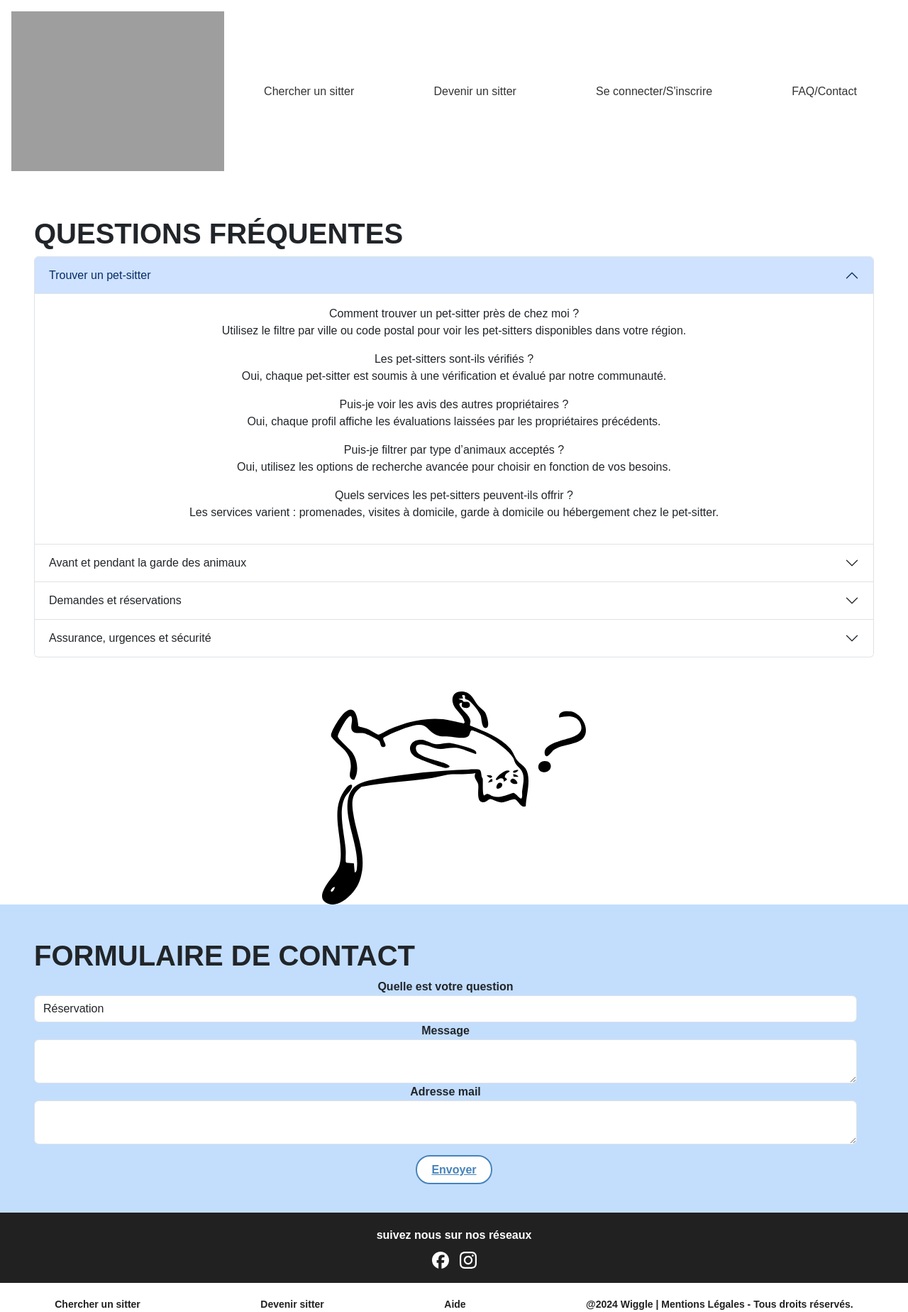
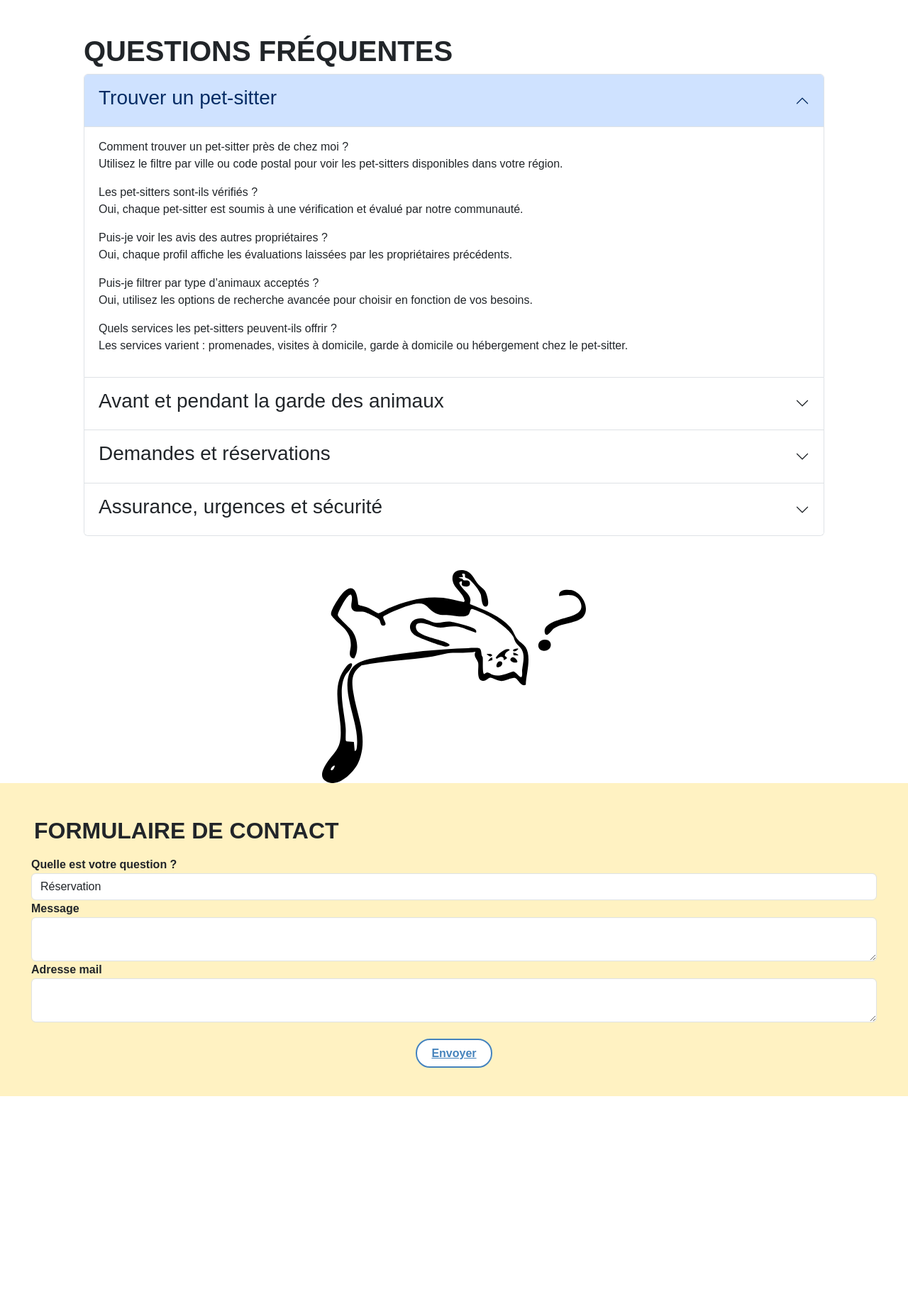
Before and after one commit to adil-hlk/Wiggle, a PHP site: page /faq.html in a window 1280 px wide. Shown: the whole page at 71% size. After the commit the page ends 1544 px from the top, so only its background shows below. Run offline with PHP 8.4, Linux system fonts and the light colour scheme; grey boxes are pictures that could not be loaded.

Commit message:
CSS sur la FAQ

```diff
--- a/assets/style.css
+++ b/assets/style.css
@@ -109,7 +109,7 @@ body {
 
 
 .bg-custom {
-    background-color:rgba(136, 189, 252, 0.5);
+    background-color:#fff2c2;
 
 }
 
--- a/faq.html
+++ b/faq.html
@@ -6,57 +6,21 @@
 <link rel="stylesheet" href="bootstrap/css/bootstrap.min.css">
 <script src="bootstrap/js/bootstrap.bundle.min.js"></script>
 <link rel="stylesheet" href="assets/style.css">
-<script src="bootstrap/js/bootstrap.bundle.min.js"></script>
 <title>FAQ</title>
 </head>
 
-
-
-
-<body>
-  <header>
-    <nav class="navbar">
-        <!-- Logo -->
-        <div class="navbar-logo">
-            <img src="assets/images/logo_chien_chat_V2.svg" alt="logo wiggle">
-        </div>
-
-        <!-- Liens de navigation -->
-        <ul class="nav-links">
-            <li><a href="chercher_sitter.html">Chercher un sitter</a></li>
-            <li><a href="devenir_sitter.html">Devenir un sitter</a></li>
-            <li><a href="#connexion">Se connecter/S'inscrire</a></li>
-            <li><a href="faq.html">FAQ/Contact</a></li>
-        </ul>
-
-        <!-- Menu burger -->
-        <div class="burger-menu" id="burgerMenu">
-            <img src="assets/images/menu-plein.svg" alt="Menu">
-        </div>
-    </nav>
-</header>
-
-<script>
-    const burgerMenu = document.getElementById('burgerMenu');
-    const navLinks = document.querySelector('.nav-links');
-
-    burgerMenu.addEventListener('click', () => {
-        navLinks.classList.toggle('active');
-    });
-</script>
-
 <main>
-<section class="text-center p-5">
+<section class="container p-5">
   <h1 class="text-uppercase fw-bold text-start">QUESTIONS FRÉQUENTES</h1>
 <div class="accordion" id="accordionExample">
     <div class="accordion-item">
       <h2 class="accordion-header">
         <button class="accordion-button" type="button" data-bs-toggle="collapse" data-bs-target="#collapseOne" aria-expanded="true" aria-controls="collapseOne">
-            Trouver un pet-sitter
+            <h3>Trouver un pet-sitter</h3>
         </button>
       </h2>
       <div id="collapseOne" class="accordion-collapse collapse show" data-bs-parent="#accordionExample">
-        <div class="accordion-body">
+        <div class="accordion-body text-start">
             <p>Comment trouver un pet-sitter près de chez moi ?
             <br>Utilisez le filtre par ville ou code postal pour voir les pet-sitters disponibles dans votre région.</p>
             <p>Les pet-sitters sont-ils vérifiés ?
@@ -73,11 +37,11 @@
     <div class="accordion-item">
       <h2 class="accordion-header">
         <button class="accordion-button collapsed" type="button" data-bs-toggle="collapse" data-bs-target="#collapseTwo" aria-expanded="false" aria-controls="collapseTwo">
-            Avant et pendant la garde des animaux
+            <h3>Avant et pendant la garde des animaux</h3>
         </button>
       </h2>
       <div id="collapseTwo" class="accordion-collapse collapse" data-bs-parent="#accordionExample">
-        <div class="accordion-body">
+        <div class="accordion-body text-start">
             <p>Que faire avant de confier mon animal ?
             <br>Discutez avec le pet-sitter pour expliquer les besoins spécifiques de votre animal (alimentation, habitudes, etc.).</p>
             <p>Mon animal a des besoins particuliers, que faire ?
@@ -94,11 +58,11 @@
     <div class="accordion-item">
       <h2 class="accordion-header">
         <button class="accordion-button collapsed" type="button" data-bs-toggle="collapse" data-bs-target="#collapseThree" aria-expanded="false" aria-controls="collapseThree">
-            Demandes et réservations
+            <h3>Demandes et réservations</h3>
         </button>
       </h2>
       <div id="collapseThree" class="accordion-collapse collapse" data-bs-parent="#accordionExample">
-        <div class="accordion-body">
+        <div class="accordion-body text-start">
             <p>Comment réserver un pet-sitter ?
             <br>Envoyez une demande via le profil du pet-sitter et attendez sa confirmation.</p>
             <p>Combien de temps faut-il pour qu’un pet-sitter réponde ?
@@ -113,11 +77,11 @@
     <div class="accordion-item">
         <h2 class="accordion-header">
           <button class="accordion-button collapsed" type="button" data-bs-toggle="collapse" data-bs-target="#collapseFour" aria-expanded="false" aria-controls="collapseFour">
-            Assurance, urgences et sécurité
+            <h3>Assurance, urgences et sécurité</h3>
           </button>
         </h2>
         <div id="collapseFour" class="accordion-collapse collapse" data-bs-parent="#accordionExample">
-          <div class="accordion-body">
+          <div class="accordion-body text-start">
             <p>Mon animal est-il couvert en cas d’accident ?
             <br>Oui, notre service inclut une assurance pour les incidents pendant la garde.</p>
             <p>Que faire en cas d’urgence médicale pour mon animal ?
@@ -134,12 +98,12 @@
 </section>
       <img class="illu-img-moyen" src="assets/images/chat-interogation.svg" alt="Chat se posant une question">
 
-      <section class="text-center p-5 bg-custom">
-        <h1 class="text-uppercase fw-bold text-start">FORMULAIRE DE CONTACT</h1>
+      <section class="p-5 bg-custom">
+        <h2 class="text-uppercase fw-bold text-start">FORMULAIRE DE CONTACT</h2>
         <div class="row">
-          <form class="col row justify-content-md-center col-lm-5 col-rm-5 align-items-center">
+          <form class="text-start p-2">
               <div class="form-group">
-                  <label for="formulaire-à-choix1" class="fw-bold">Quelle est votre question</label>
+                  <label for="formulaire-à-choix1" class="fw-bold">Quelle est votre question ?</label>
                   <select class="form-control" id="formulaire-à-choix1">
                     <option>Réservation</option>
                     <option>Mon compte</option>
@@ -160,20 +124,3 @@
       </section>
   </div>
 </main>
-  <!-- Pied de page -->
-  <footer class="footer">
-    <div class="footer-top">
-        <p class="fw-bold">suivez nous sur nos réseaux</p>
-        <div class="footer-icons">
-            <a href="#" class="icon-effect"><img src="assets/images/facebook-app-round-white-icon.svg" alt="Facebook"></a>
-            <a href="#" class="icon-effect2"><img src="assets/images/instagram-white-icon.svg" alt="Instagram"></a>
-        </div>
-    </div>
-    <div class="footer-bottom">
-        <span><a href="chercher_sitter.html">Chercher un sitter</a></span>
-        <span><a href="devenir_sitter.html">Devenir sitter</a></span>
-        <span><a href="faq.html">Aide</a></span>
-        <span>@2024 Wiggle | Mentions Légales - Tous droits réservés.</span>
-    </div>
-</footer>
-</body>
```
